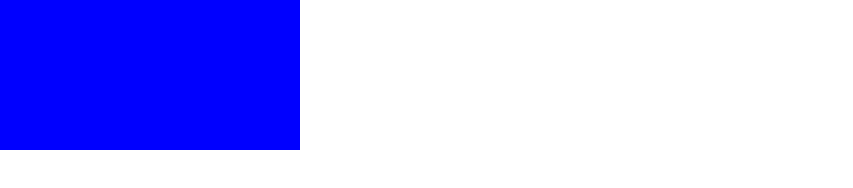
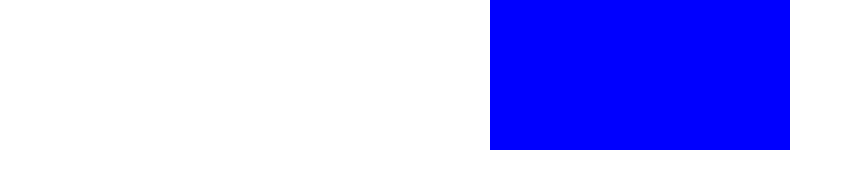
Before and after one commit to Bafbi/2d-platformer-game, a plain HTML site: page index.html in a window 1280 px wide. Shown: the whole page, without its empty margins (0-853 px from the left). Drawn offline with Linux system fonts and the light colour scheme.

Commit message:
simple style

```diff
--- a/style.css
+++ b/style.css
@@ -1,5 +1,10 @@
 * {
     padding: 0;
     margin: 0;
-    box-sizing: content-box;
+    box-sizing: border-box;
 }
+body {
+    display: flex;
+    align-items: center;
+    justify-content: center;
+}
```
